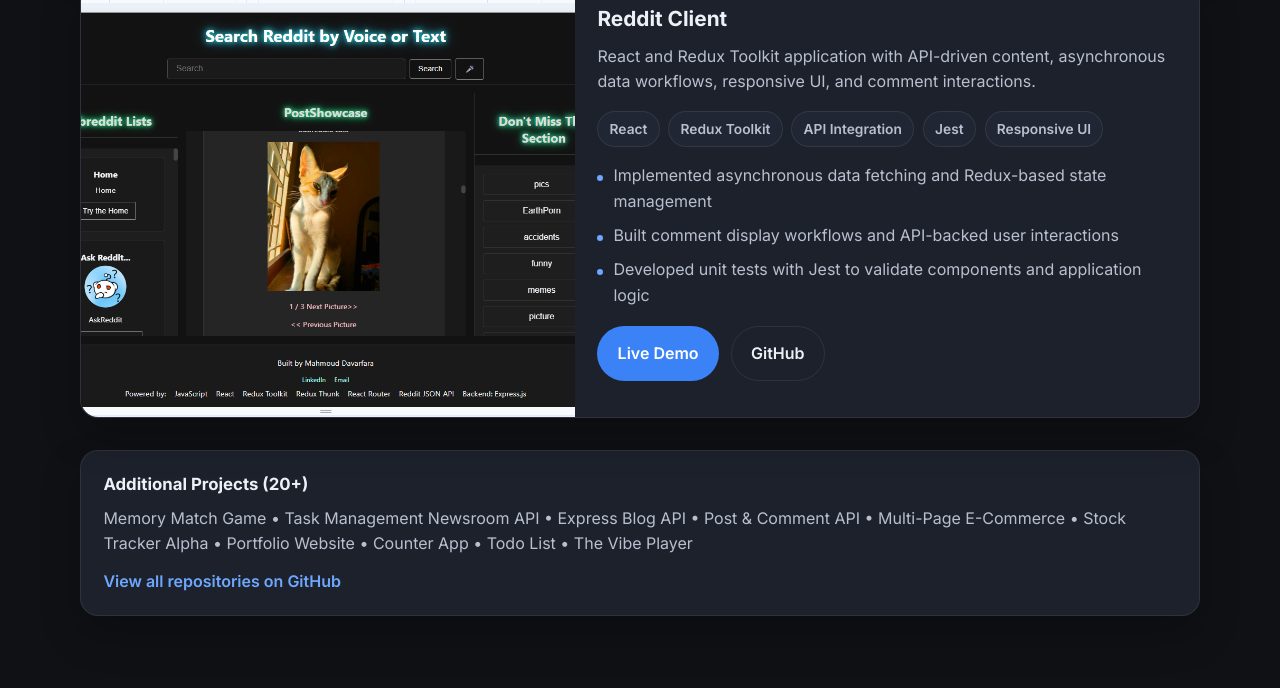
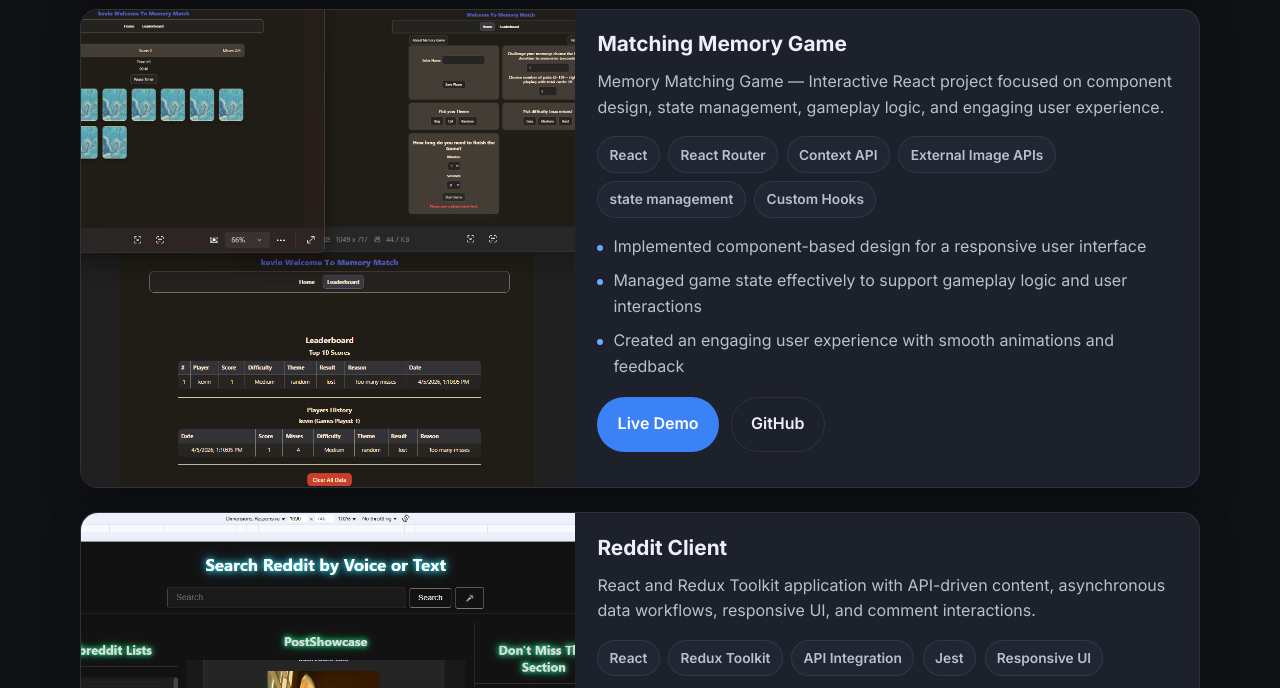
Before and after one commit to mah-davarfa/portfolio-MahmoudDavarfara, a plain HTML site: page index.html in a window 1280 px wide. Shown: the part 2293-2981 px from the top of the page. Drawn offline with Linux system fonts and the light colour scheme.

Commit message:
memory game added

```diff
--- a/index.html
+++ b/index.html
@@ -118,9 +118,11 @@
                 Built to reflect a real multi-user workflow similar to production expense-sharing products.
               </p>
               <p class="project-demo">
-                <strong>Demo Access:</strong> Email: mah.davarfa@gmail.com
-                  Password: 123456  & Email: iliya.davarfara84@gmail.com (Admin) Password: 123456
+                <strong>Demo Access:</strong><br />
+                • Member: mah.davarfa@gmail.com / 123456<br />
+                • Admin: iliya.davarfara84@gmail.com / 123456
               </p>
+
 
               <ul class="project-tags" role="list">
                 <li>React</li>
@@ -181,6 +183,43 @@
               <div class="project-links">
                 <a class="btn btn-primary" href="https://jammming-mahmoud.netlify.app/" target="_blank" rel="noopener noreferrer">Live Demo</a>
                 <a class="btn btn-secondary" href="https://github.com/mah-davarfa/Jammming.git" target="_blank" rel="noopener noreferrer">GitHub</a>
+              </div>
+            </div>
+          </article>
+
+          <article class="project-card">
+            <div class="project-media">
+              <img src="./assets/video/Screenshot 2026-04-05 131556.png" alt="Preview of Matching-Memory-game" />
+            </div>
+
+            <div class="project-body">
+              <div class="project-topline">
+                <h3>Matching Memory Game</h3>
+              </div>
+
+              <p class="project-summary">
+                Memory Matching Game — Interactive React project focused on component design,
+                state management, gameplay logic, and engaging user experience.
+              </p>
+
+              <ul class="project-tags" role="list">
+                <li>React</li>
+                <li>React Router</li>
+                <li>Context API</li>
+                <li>External Image APIs</li>
+                <li>state management</li>
+                <li>Custom Hooks</li>
+              </ul>
+
+              <ul class="project-highlights" role="list">
+                <li>Implemented component-based design for a responsive user interface</li>
+                <li>Managed game state effectively to support gameplay logic and user interactions</li>
+                <li>Created an engaging user experience with smooth animations and feedback</li>
+              </ul>
+
+              <div class="project-links">
+                <a class="btn btn-primary" href="https://memory-match-game-boot-camp.netlify.app/" target="_blank" rel="noopener noreferrer">Live Demo</a>
+                <a class="btn btn-secondary" href="https://github.com/mah-davarfa/major-project-3-memory-game.git" target="_blank" rel="noopener noreferrer">GitHub</a>
               </div>
             </div>
           </article>
```
Also changed, not shown: assets/video/Screenshot 2026-04-05 131556.png (added).
